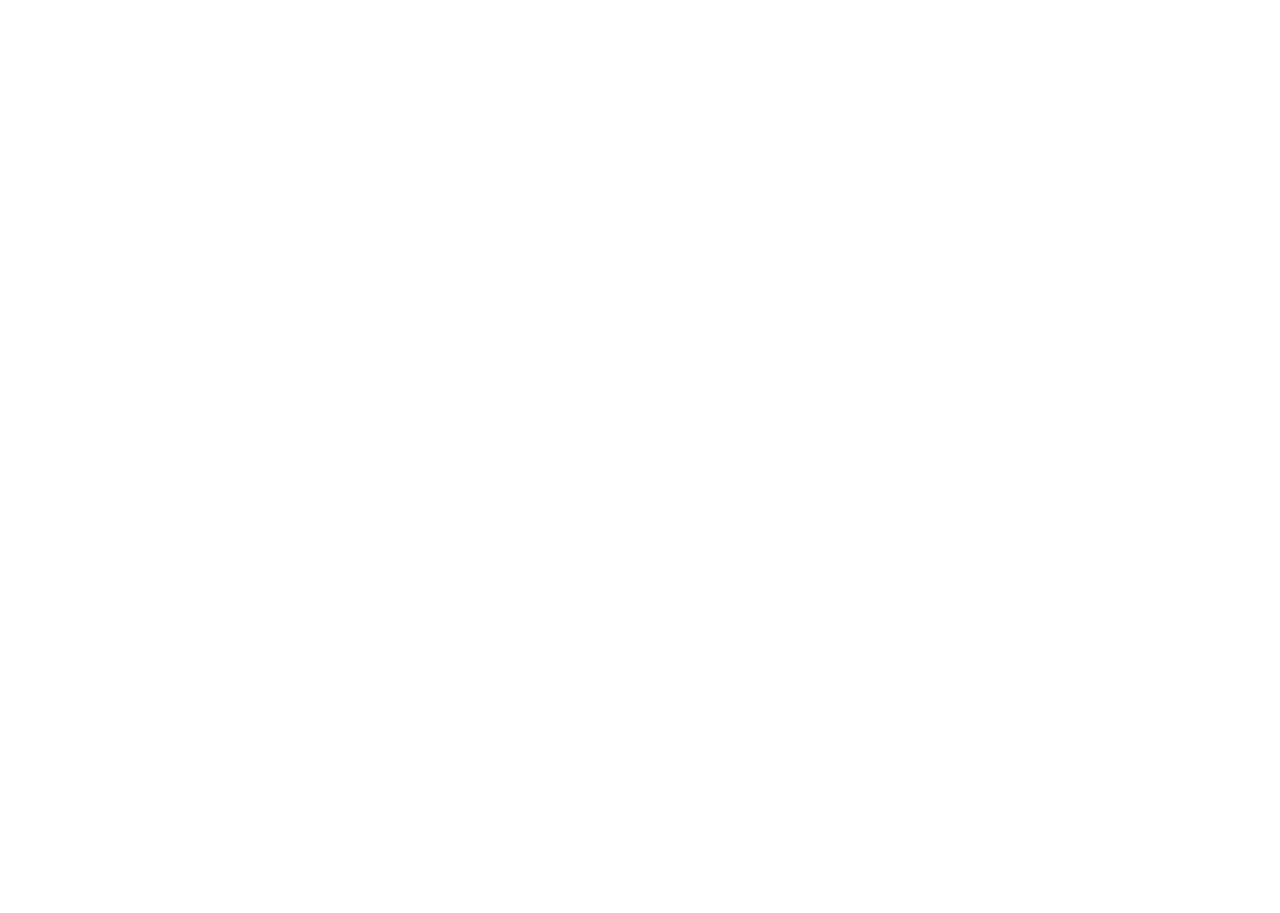
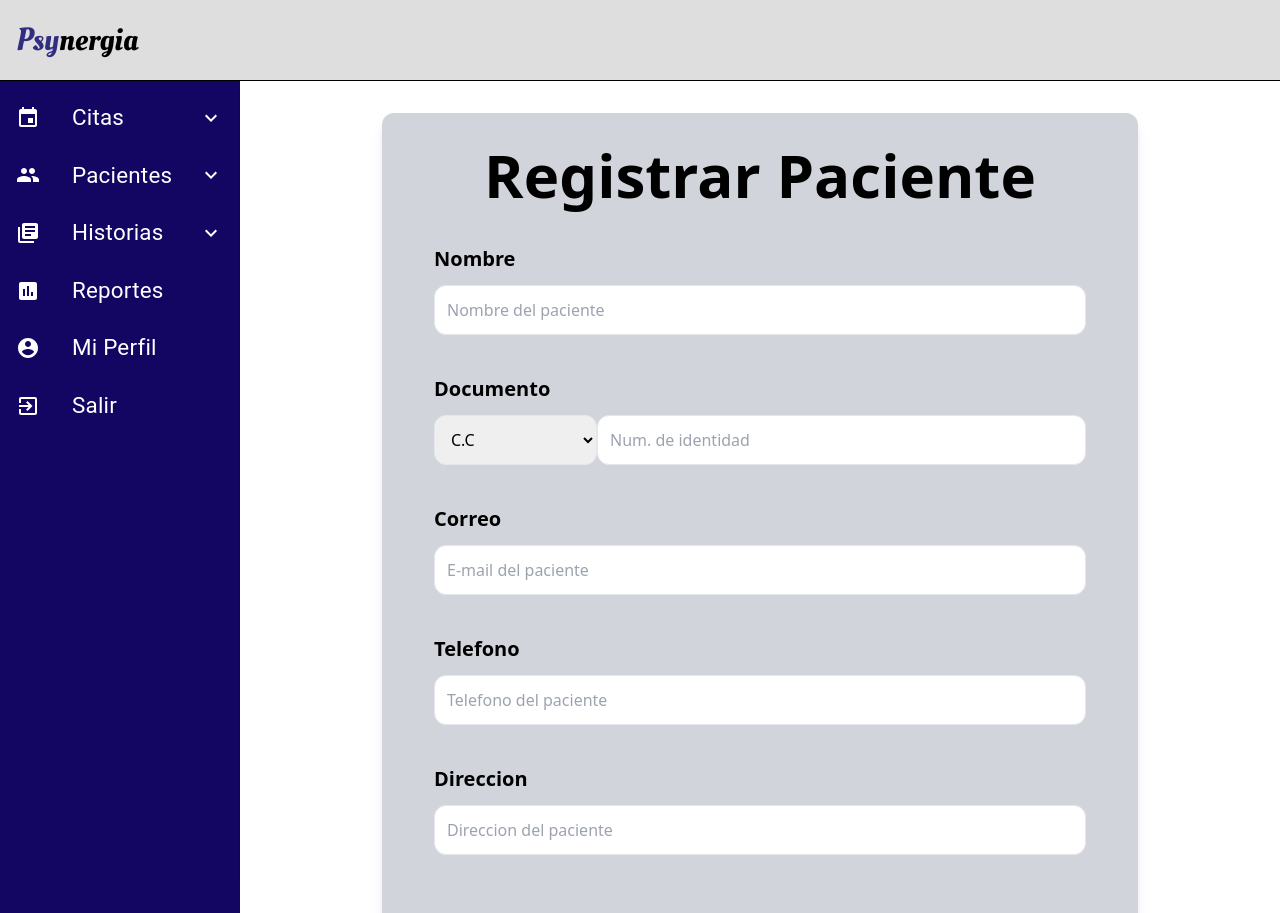
Before and after one commit to JoseGerardo105/PsychologyProject_Frontend, a React (Vite) app: page /home/register-patients in a window 1280 px wide. Before the commit this address had no page. Shown: the top 913 px of the page. Before the commit the page ends 800 px from the top, so only its background shows below. Built offline with nearby package versions, Linux system fonts and the light colour scheme; sample sign-in values are in the browser's storage; a web font is replaced by a local one.

Commit message:
Enrutamiento de gran parte de las pantallas y creacion de crear historia/usuario

```diff
--- a/src/App.jsx
+++ b/src/App.jsx
@@ -6,6 +6,13 @@
 import MailForPassword from "./pages/MailForPassword";
 import Home from "./pages/Home";
 import ContentLayout from "./layout/ContentLayout";
+import RegisterPatient from "./pages/RegisterPatient";
+import SearchPatient from "./pages/SearchPatient";
+import CreateHistory from "./pages/CreateHistory";
+import SearchHistory from "./pages/SearchHistory";
+import MyProfile from "./pages/MyProfile";
+import Reports from "./pages/Reports";
+import ConfirmAccount from "./pages/ConfirmAccount";
 
 function App() {
   return (
@@ -19,10 +26,17 @@
           <Route path="register" element={<Register />} />{" "}
           <Route path="restore-account" element={<MailForPassword />} />{" "}
           <Route path="reset-password" element={<ResetPasswordForEnter />} />{" "}
+          <Route path="confirm-account/:token" element={<ConfirmAccount />} />{" "}
         </Route>{" "}
         <Route path="/home" element={<ContentLayout />}>
           {" "}
           <Route index element={<Home />} />{" "}
+          <Route path="register-patients" element={<RegisterPatient />} />{" "}
+          <Route path="search-patients" element={<SearchPatient />} />{" "}
+          <Route path="create-history" element={<CreateHistory />} />{" "}
+          <Route path="search-history" element={<SearchHistory />} />{" "}
+          <Route path="my-profile" element={<MyProfile />} />{" "}
+          <Route path="stats" element={<Reports />} />{" "}
         </Route>{" "}
       </Routes>{" "}
     </BrowserRouter>
--- a/src/components/Alerta.jsx
+++ b/src/components/Alerta.jsx
@@ -5,7 +5,7 @@
         return null;
     }
   return (
-    <div className='bg-red-500 text-center p-3 rounded-xl uppercase text-white text-sm font-bold mb-10 alerta'>{alerta.msg} </div>
+    <div className='${alerta.err ? bg-red-500 : bg-green-500}  text-center p-3 rounded-xl uppercase text-white text-sm font-bold mb-10 alerta'>{alerta.msg} </div>
   )
 }
 
--- a/src/layout/ContentLayout.jsx
+++ b/src/layout/ContentLayout.jsx
@@ -21,6 +21,7 @@
   Add,
   Search,
 } from "@material-ui/icons";
+import { Link } from "react-router-dom";
 
 const styles = { fontFamily: "Oleo Script", fontSize: "3.4rem" };
 
@@ -153,6 +154,8 @@
               {" "}
               <List component="div" disablePadding>
                 {" "}
+                <nav>
+                  <Link to="/home/register-patients">
                     <ListItem button className={classes.nested}>
                       {" "}
                       <ListItemIcon className={classes.icon}>
@@ -161,6 +164,9 @@
                       </ListItemIcon>{" "}
                       <ListItemText primary="Registrar Paciente" />{" "}
                     </ListItem>{" "}
+                  </Link>
+
+                  <Link to="/home/search-patients">
                     <ListItem button className={classes.nested}>
                       {" "}
                       <ListItemIcon className={classes.icon}>
@@ -169,6 +175,8 @@
                       </ListItemIcon>{" "}
                       <ListItemText primary="Buscar Paciente" />{" "}
                     </ListItem>{" "}
+                  </Link>
+                </nav>
               </List>{" "}
             </Collapse>{" "}
             <ListItem button onClick={handleClickHistorias}>
@@ -187,6 +195,8 @@
               {" "}
               <List component="div" disablePadding>
                 {" "}
+                <nav>
+                  <Link to="/home/create-history">
                     <ListItem button className={classes.nested}>
                       {" "}
                       <ListItemIcon className={classes.icon}>
@@ -195,6 +205,8 @@
                       </ListItemIcon>{" "}
                       <ListItemText primary="Crear Historia" />{" "}
                     </ListItem>{" "}
+                  </Link>
+                  <Link to="/home/search-history">
                     <ListItem button className={classes.nested}>
                       {" "}
                       <ListItemIcon className={classes.icon}>
@@ -203,8 +215,12 @@
                       </ListItemIcon>{" "}
                       <ListItemText primary="Buscar Historia" />{" "}
                     </ListItem>{" "}
+                  </Link>
+                </nav>
               </List>{" "}
             </Collapse>{" "}
+            <nav>
+              <Link to="/home/stats">
                 <ListItem button>
                   {" "}
                   <ListItemIcon className={classes.icon}>
@@ -216,6 +232,8 @@
                     classes={{ primary: classes.mainMenuItemText }}
                   />{" "}
                 </ListItem>{" "}
+              </Link>
+              <Link to="/home/my-profile">
                 <ListItem button>
                   {" "}
                   <ListItemIcon className={classes.icon}>
@@ -227,6 +245,8 @@
                     classes={{ primary: classes.mainMenuItemText }}
                   />{" "}
                 </ListItem>{" "}
+              </Link>
+              <Link to="/">
                 <ListItem button>
                   {" "}
                   <ListItemIcon className={classes.icon}>
@@ -238,6 +258,8 @@
                     classes={{ primary: classes.mainMenuItemText }}
                   />{" "}
                 </ListItem>{" "}
+              </Link>
+            </nav>
           </List>{" "}
         </Drawer>{" "}
         <main className={classes.content}>
--- /dev/null
+++ b/src/pages/ConfirmAccount.jsx
@@ -0,0 +1,9 @@
+import React from 'react';
+
+function ConfirmAccount() {
+  return (
+   <div>Confirmar cuenta</div>
+  );
+}
+
+export default ConfirmAccount;
--- /dev/null
+++ b/src/pages/CreateHistory.jsx
@@ -0,0 +1,86 @@
+import React from 'react';
+
+function CreateHistory() {
+  return (
+    <>
+      <form
+        classaction=""
+        className="bg-gray-300 rounded-xl my-1 md:my-2 xl:my-4 w-full sm:w-full md:w-full lg:w-7/8 xl:w-3/4 2xl:w-max 2xl:max-w-xl mx-auto p-8 shadow-lg"
+      >
+        <div>
+          <h1 className="text-black block text-6xl font-bold text-center ">Registrar Historia</h1>
+        </div>
+        <div className='my-10 mx-5'>
+          <div className=" flex justify-between">
+            <label className="text-black block text-xl font-bold">Nombre</label>
+            <label className="text-black block text-xl font-bold">Estado civil</label>
+          </div>
+          <input
+            type="text"
+            placeholder="Nombre del paciente"
+            className="border w-72 p-3 mt-3 rounded-xl"
+          />
+          <input
+            type="text"
+            placeholder="Estado civil"
+            className="border w-72 p-3 mt-3 rounded-xl float-right"
+          />
+        </div>
+        <div className='my-10 mx-5'>
+          <div className="flex justify-between">
+            <label className="text-black block text-xl font-bold">Edad</label>
+            <label className="text-black block text-xl font-bold">Ocupacion</label>
+          </div>
+          <input
+            type="number"
+            placeholder="Edad del paciente"
+            className="border w-72 p-3 mt-3 rounded-xl"
+          />
+          <input
+            type="text"
+            placeholder="Ocupacion"
+            className="border w-72 p-3 mt-3 rounded-xl float-right"
+          />
+        </div>
+        <div className='my-10 mx-5'>
+          <div className="flex justify-between">
+            <label className="text-black block text-xl font-bold">Genero</label>
+            <label className="text-black block text-xl font-bold">Telefono</label>
+          </div>
+          <select name="Genero" id="Genero" className='border w-72 p-3 mt-3 rounded-xl'>
+            <option value="Masculino">Masculino</option>
+            <option value="Femenino">Femenino</option>
+            <option value="NN">NS/NR</option>
+          </select>
+          <input
+            type="text"
+            placeholder="Ocupacion"
+            className="border w-72 p-3 mt-3 rounded-xl float-right"
+          />
+        </div>
+        <div className="my-10 mx-5">
+          <label className="text-black block text-xl font-bold">Antecedentes medicos</label>
+          <textarea className="border w-full h-96 p-3 mt-3 rounded-xl" name="Antecedentes medicos" placeholder="Introduce los antecedentes medicos..." id="antecedentesmed" cols="30" rows="10"></textarea>
+        </div>
+
+        <div className="my-10 mx-5">
+          <label className="text-black block text-xl font-bold">Antecedentes psicologicos</label>
+          <textarea className="border w-full h-96 p-3 mt-3 rounded-xl" name="Antecedentes psicologicos" placeholder="Introduce los antecedentes psicologicos..." id="antecedentespsi" cols="30" rows="10"></textarea>
+        </div>
+
+        <div className="my-10 mx-5">
+          <label className="text-black block text-xl font-bold">Plan de tratamiento</label>
+          <textarea className="border w-full h-96 p-3 mt-3 rounded-xl" name="Plan de tratamiento" placeholder="Plan de tratamiento" id="plantrata" cols="30" rows="10"></textarea>
+        </div>
+
+        <div className="my-10 mx-5">
+          <label className="text-black block text-xl font-bold">Observaciones</label>
+          <textarea className="border w-full h-96 p-3 mt-3 rounded-xl" name="Observaciones" placeholder="Observaciones" id="observaciones" cols="30" rows="10"></textarea>
+        </div>
+
+      </form>
+    </>
+  );
+}
+
+export default CreateHistory;
--- /dev/null
+++ b/src/pages/MyProfile.jsx
@@ -0,0 +1,39 @@
+import React from 'react';
+
+function MyProfile() {
+  return (
+    <>
+    <form
+      classaction=""
+      className="bg-gray-300 rounded-xl my-1 md:my-2 xl:my-4 w-full sm:w-full md:w-full lg:w-7/8 xl:w-3/4 2xl:w-max 2xl:max-w-xl mx-auto p-8 shadow-lg"
+    >
+      <div className='w-1/2'>
+
+      </div>
+      <div className='w-1/2
+      '>
+      <div className="my-10 mx-5">
+        <label className="text-black block text-xl font-bold">Nombre</label>
+        <input
+          type="text"
+          placeholder="Aca va el nombre"
+          className="border w-full p-3 mt-3 rounded-xl"
+        />
+      </div>
+      <div className="my-10 mx-5">
+        <label className="text-black block text-xl font-bold">Correo</label>
+        <input
+          type="email"
+          placeholder="Aca va el correo"
+          className="border w-full p-3 mt-3 rounded-xl"
+        />
+      </div>
+
+      </div>
+
+      </form>
+  </>
+  );
+}
+
+export default MyProfile;
--- /dev/null
+++ b/src/pages/RegisterPatient.jsx
@@ -0,0 +1,77 @@
+import React from 'react';
+import Alerta from "../components/Alerta";
+import { useState } from "react";
+
+
+function RegisterPatient() {
+
+  return (
+    <>
+      <form
+        classaction=""
+        className="bg-gray-300 rounded-xl my-1 md:my-2 xl:my-4 w-full sm:w-full md:w-full lg:w-7/8 xl:w-3/4 2xl:w-max 2xl:max-w-xl mx-auto p-8 shadow-lg"
+      >
+        <div>
+          <h1 className="text-black block text-6xl font-bold text-center ">Registrar Paciente</h1>
+        </div>
+        <div className="my-10 mx-5">
+          <label className="text-black block text-xl font-bold">Nombre</label>
+          <input
+            type="text"
+            placeholder="Nombre del paciente"
+            className="border w-full p-3 mt-3 rounded-xl"
+          />
+        </div>
+        <div className="my-10 mx-5">
+          <label className="text-black block text-xl font-bold">Documento</label>
+          <select name="Tipo" id="Tipo" className='border w-1/4 p-3 mt-3 rounded-xl'>
+            <option value="C.C.">C.C</option>
+            <option value="T.I.">T.I</option>
+          </select>
+           <input
+            type="text"
+            placeholder="Num. de identidad"
+            className="border w-3/4 p-3 mt-3 rounded-xl"
+          />
+        </div>
+
+        <div className="my-10 mx-5">
+          <label className="text-black block text-xl font-bold">Correo</label>
+          <input
+            type="e-mail"
+            placeholder="E-mail del paciente"
+            className="border w-full p-3 mt-3 rounded-xl"
+          />
+        </div>
+
+        <div className="my-10 mx-5">
+          <label className="text-black block text-xl font-bold">Telefono</label>
+          <input
+            type="text"
+            placeholder="Telefono del paciente"
+            className="border w-full p-3 mt-3 rounded-xl"
+          />
+        </div>
+
+        <div className="my-10 mx-5">
+          <label className="text-black block text-xl font-bold">Direccion</label>
+          <input
+            type="text"
+            placeholder="Direccion del paciente"
+            className="border w-full p-3 mt-3 rounded-xl"
+          />
+        </div>
+
+        <input
+          type="submit"
+          value="Registrar"
+          className="bg-black my-5 mx-auto w-full h-10 rounded-xl font-normal mt-5 hover:cursor-pointer hover:bg-gray-200 text-white"
+        />
+
+
+      </form>
+    </>
+  );
+}
+
+export default RegisterPatient;
--- /dev/null
+++ b/src/pages/Reports.jsx
@@ -0,0 +1,11 @@
+import React from 'react';
+
+function Reports() {
+  return (
+    <div>
+      <h1>Reportes</h1>
+    </div>
+  );
+}
+
+export default Reports;
--- /dev/null
+++ b/src/pages/SearchHistory.jsx
@@ -0,0 +1,11 @@
+import React from 'react';
+
+function SearchHistory() {
+  return (
+    <div>
+      Buscar historia
+    </div>
+  );
+}
+
+export default SearchHistory;
--- /dev/null
+++ b/src/pages/SearchPatient.jsx
@@ -0,0 +1,11 @@
+import React from 'react';
+
+function SearchPatient() {
+  return (
+    <div>
+      Buscar paciente
+    </div>
+  );
+}
+
+export default SearchPatient;
```
Also changed, not shown: src/pages/Login.jsx (+4 -4 lines), src/pages/Register.jsx (+7 -7 lines), 1 other file (tests, documents, lock files or other folders). Lines whose indentation alone changed are shown as unchanged.
